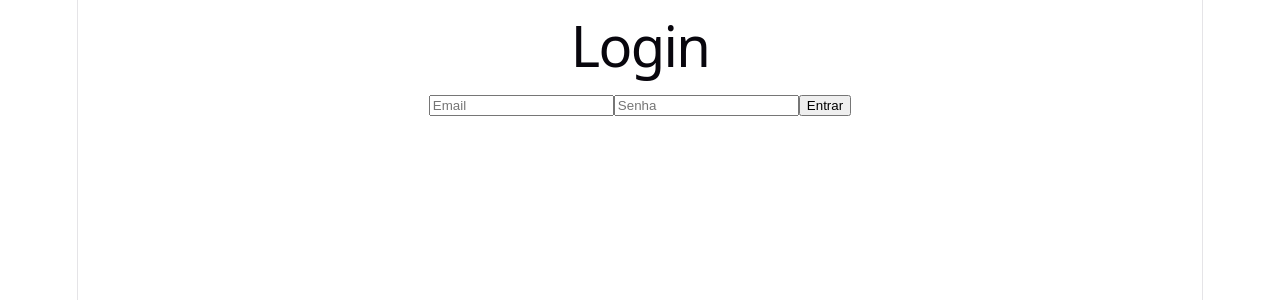
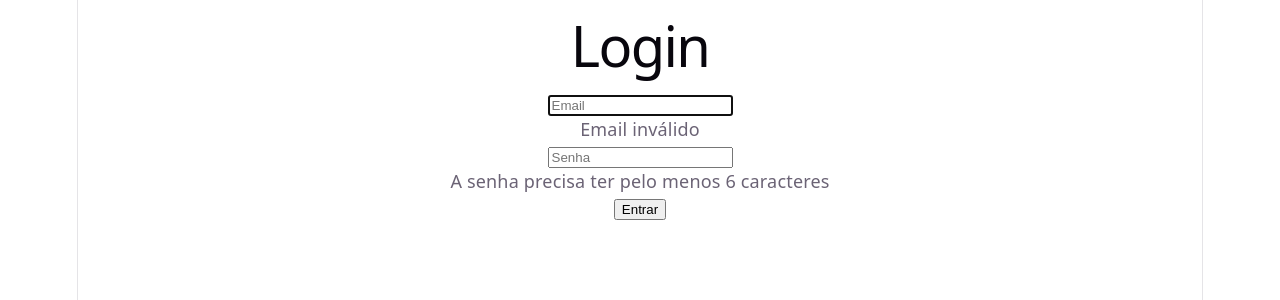
Before and after one commit to helciohumberto/helcio-dev-estudos, a React (Vite) app in the folder dia06-react/: page /login in a window 1280 px wide. Both pictures are taken after a click on the button "Entrar". Shown: the top 300 px of the page. Built offline with nearby package versions, Linux system fonts and the light colour scheme; no server answers.

Commit message:
feat: validacao de formulario com react-hook-form e zod

```diff
--- a/dia06-react/package.json
+++ b/dia06-react/package.json
@@ -10,9 +10,12 @@
     "preview": "vite preview"
   },
   "dependencies": {
+    "@hookform/resolvers": "^5.4.0",
     "react": "^19.2.6",
     "react-dom": "^19.2.6",
-    "react-router-dom": "^7.18.0"
+    "react-hook-form": "^7.80.0",
+    "react-router-dom": "^7.18.0",
+    "zod": "^4.4.3"
   },
   "devDependencies": {
     "@eslint/js": "^10.0.1",
--- a/dia06-react/src/Login.tsx
+++ b/dia06-react/src/Login.tsx
@@ -1,53 +1,60 @@
-import { useState } from "react";
 import { useNavigate } from "react-router-dom";
+import { useForm } from "react-hook-form";
+import { zodResolver } from "@hookform/resolvers/zod";
+import { z } from "zod";
+
+const loginSchema = z.object({
+  email: z.string().email("Email inválido"),
+  senha: z.string().min(6, "A senha precisa ter pelo menos 6 caracteres"),
+});
 
 function Login() {
-  const [email, setEmail] = useState("");
-  const [senha, setSenha] = useState("");
+  const {
+    register,
+    handleSubmit,
+    formState: { errors },
+  } = useForm({
+    resolver: zodResolver(loginSchema),
+  });
 
   const navigate = useNavigate();
 
   async function fazerLogin(email: string, senha: string) {
-    const resposta = await fetch("https://helcio-dev-estudos-production.up.railway.app/auth", {
-      method: "POST",
-      headers: {
-        "Content-Type": "application/json",
+    const resposta = await fetch(
+      "https://helcio-dev-estudos-production.up.railway.app/auth",
+      {
+        method: "POST",
+        headers: {
+          "Content-Type": "application/json",
+        },
+        body: JSON.stringify({ email, password: senha }),
       },
-      body: JSON.stringify({ email, password: senha }),
-    });
+    );
     const dados = await resposta.json();
     return dados;
   }
 
-async function handleLogin() {
-    const dados = await fazerLogin(email, senha)
+  async function handleLogin(dadosForm: { email: string; senha: string }) {
+    const dados = await fazerLogin(dadosForm.email, dadosForm.senha);
     console.log(dados);
 
     if (!dados.token) {
-        alert("Email ou senha incorretos")
-        return
+      alert("Email ou senha incorretos");
+      return;
     }
 
     localStorage.setItem("token", dados.token);
     navigate("/dashboard");
-}
+  }
 
   return (
     <div>
       <h1>Login</h1>
-      <input
-        type="email"
-        placeholder="Email"
-        value={email}
-        onChange={(e) => setEmail(e.target.value)}
-      />
-      <input
-        type="password"
-        placeholder="Senha"
-        value={senha}
-        onChange={(e) => setSenha(e.target.value)}
-      />
-      <button onClick={handleLogin}>Entrar</button>
+      <input {...register("email")} type="email" placeholder="Email" />
+      {errors.email && <p>{errors.email.message}</p>}
+      <input {...register("senha")} type="password" placeholder="Senha" />
+      {errors.senha && <p>{errors.senha.message}</p>}
+      <button onClick={handleSubmit(handleLogin)}>Entrar</button>
     </div>
   );
 }
```
Also changed, not shown: 1 other file (tests, documents, lock files or other folders).
